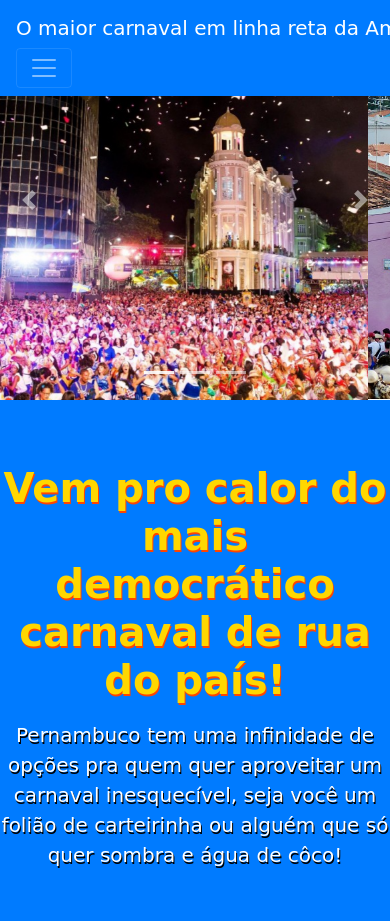
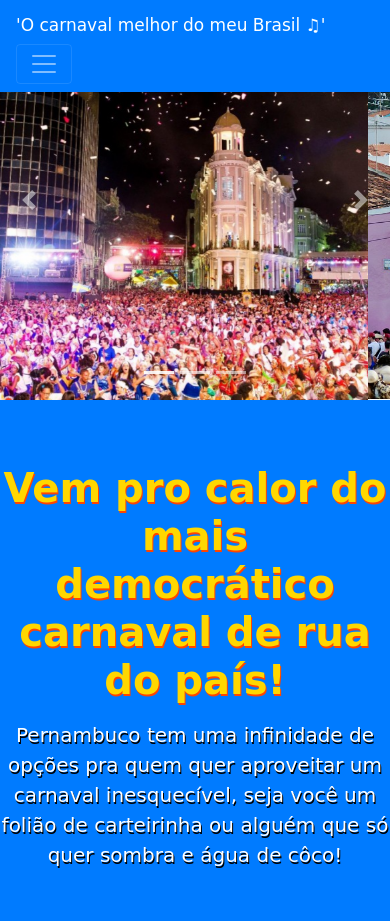
Before and after one commit to allanacaldas/ProjetoAula02-REPROGRAMA, a plain HTML site: page index.html in a window 390 px wide. Shown: the top 921 px of the page. Drawn offline with nearby package versions, Linux system fonts and the light colour scheme; a web font is replaced by a local one.

Commit message:
Subindo alterações realizadas na barra de navegação

```diff
--- a/index.html
+++ b/index.html
@@ -5,14 +5,7 @@
   <!-- Meta tags Obrigatórias -->
   <meta charset="utf-8">
   <meta name="viewport" content="width=device-width, initial-scale=1, shrink-to-fit=no">
-
-  <!-- Bootstrap CSS -->
-
-  <head>
-    <!-- meta tags -->
-    <meta charset="utf-8">
-    <title>O maior carnaval de rua em linha reta da América Latina</title>
-    <meta name="viewport" content="width=device-width, initial-scale=1, shrink-to-fit=no">
+  <title> O maior carnaval de rua em linha reta da América Latina</title>
 
   <!-- Bootstrap CSS -->
   <link rel="stylesheet" href="https://stackpath.bootstrapcdn.com/bootstrap/4.3.1/css/bootstrap.min.css"
@@ -27,8 +20,7 @@
   <header>
     <!-- NAV BAR -->
     <nav class="navbar fixed-top navbar-expand-lg navbar-dark bg-primary ">
-      <a class="navbar-brand fonte-texto-navbar text-white " href="#">O maior carnaval em linha reta da
-        América Latina</a>
+      <a class="navbar-brand fonte-texto-navbar text-white " href="#">'O carnaval melhor do meu Brasil &#9835;'</a>
       <button class="navbar-toggler" type="button" data-toggle="collapse" data-target="#navbarNavDropdown"
         aria-controls="navbarNavDropdown" aria-expanded="false" aria-label="Alterna navegação">
         <span class="navbar-toggler-icon"></span>
--- a/src/css/style.css
+++ b/src/css/style.css
@@ -62,3 +62,10 @@ footer{
  #footer-redes {
      font-size: 3em;
  }
+
+ @media screen and (max-width: 480px) {
+     a.navbar-brand{
+         font-size: 17px;
+     }
+
+ }
```
Lines whose indentation alone changed are shown as unchanged.
